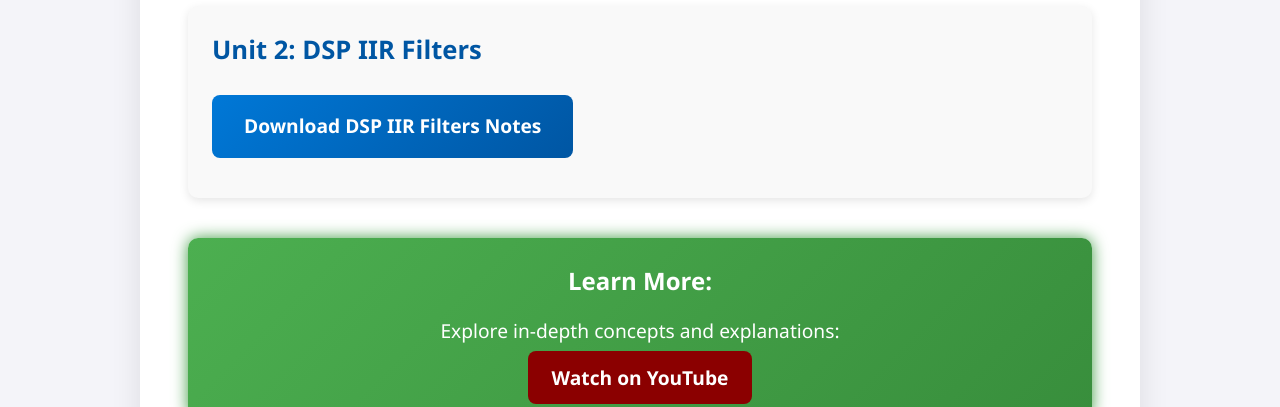
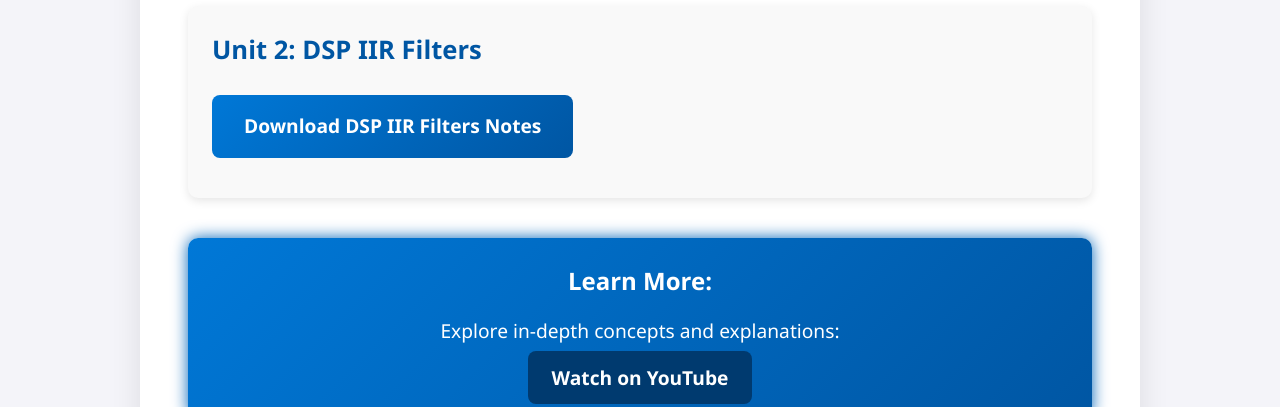
Before and after one commit to SignalSparks-Notes/SIGNALSPARK-NOTES-, a plain HTML site: page index.html in a window 1280 px wide. Shown: the part 530-937 px from the top of the page. Drawn offline with Linux system fonts and the light colour scheme.

Commit message:
Update index.html

```diff
--- a/index.html
+++ b/index.html
@@ -123,7 +123,7 @@
         .youtube-link {
             margin-top: 1.5rem;
             padding: 1.5rem;
-            background: linear-gradient(135deg, #4caf50, #388e3c);
+            background: linear-gradient(135deg, #0078d7, #0056a3);
             border-radius: 10px;
             text-align: center;
             color: white;
@@ -147,14 +147,14 @@
             font-size: 1.2rem;
             font-weight: bold;
             color: white;
-            background: darkred;
+            background: #003a6f;
             padding: 0.8rem 1.5rem;
             border-radius: 8px;
             transition: background 0.3s ease;
         }
 
         .youtube-link a:hover {
-            background: #b71c1c;
+            background: #001f3f;
         }
 
         /* Footer Section */
@@ -213,10 +213,10 @@
 
         @keyframes glow {
             from {
-                box-shadow: 0 0 10px #4caf50;
+                box-shadow: 0 0 10px #0078d7;
             }
             to {
-                box-shadow: 0 0 20px #388e3c;
+                box-shadow: 0 0 20px #0056a3;
             }
         }
     </style>
```
